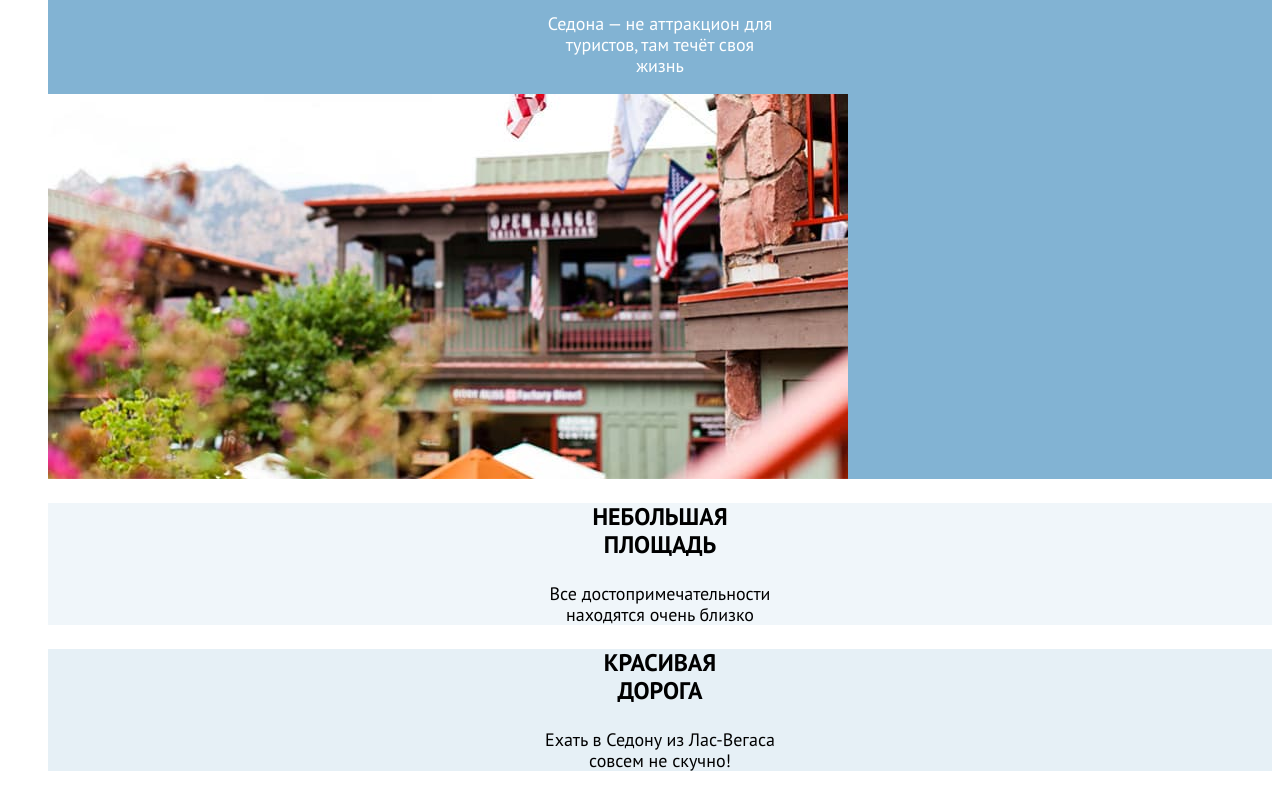
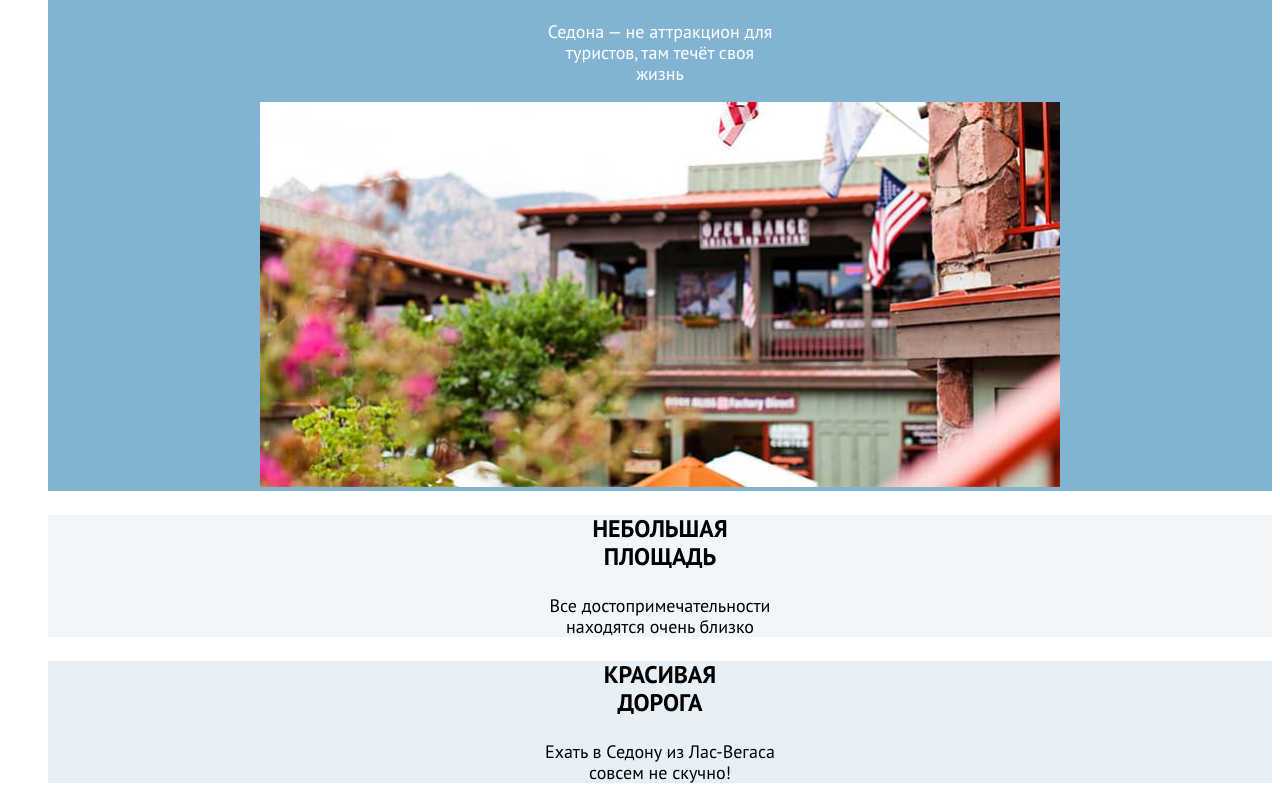
Before and after one commit to htmlacademy-htmlcss/2303487-sedona-39, a plain HTML site: page index.html in a window 1280 px wide. Shown: the part 952-1738 px from the top of the page. Drawn offline with Linux system fonts and the light colour scheme.

Commit message:
Обновление

```diff
--- a/styles/styles.css
+++ b/styles/styles.css
@@ -16,11 +16,15 @@
   font-display: swap;
 }
 
-img {
-  display: block;
-}
 
-ul {
+.main-menu,
+.navigation-list,
+.how-to-view,
+.hotels-search-results,
+.pagination,
+.socials,
+.advantages-list,
+.recommendations-list {
   list-style-type: none;
 }
 
```
